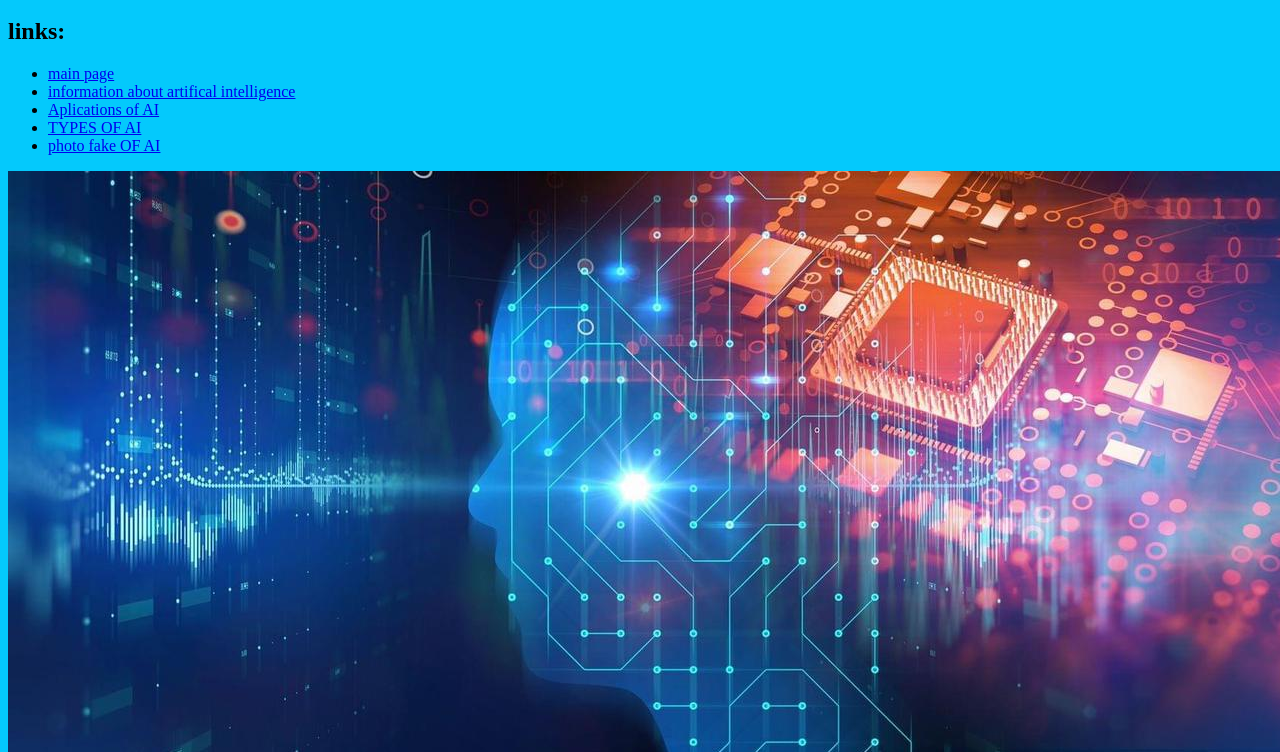
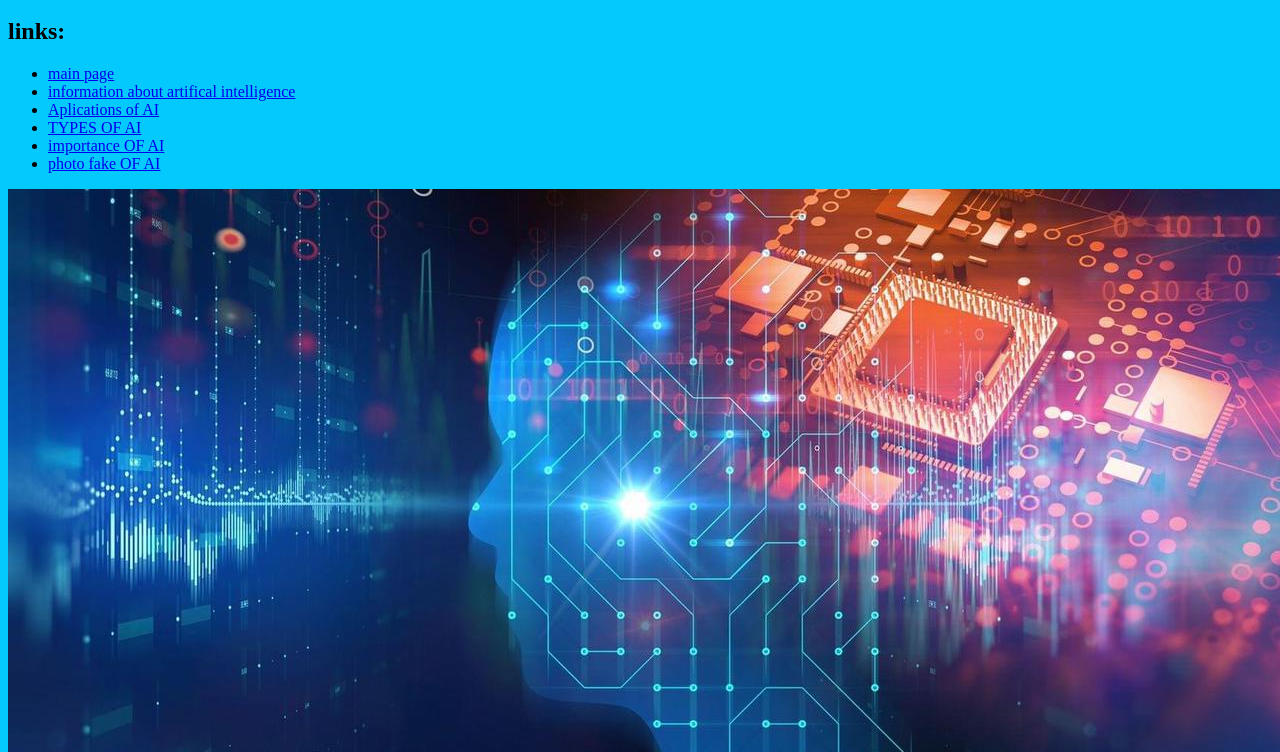
Before and after one commit to ahmedashour2/ece001, a plain HTML site: page AplicationsofAI.html in a window 1280 px wide. Shown: the part 48-800 px from the top of the page. Drawn offline with Linux system fonts and the light colour scheme.

Commit message:
Update AplicationsofAI.html

```diff
--- a/AplicationsofAI.html
+++ b/AplicationsofAI.html
@@ -8,6 +8,7 @@
   <li><a href="informationaboutartificalintelligence.html">information about artifical intelligence</a></li>
   <li><a href="AplicationsofAI.html">Aplications of AI</a></li>
   <li><a href="typesofAI.html">TYPES OF AI</a></li>
+  <li><a href="importanceofAI.html">importance OF AI</a></li>
      <li><a href="pohtofake.html">photo fake OF AI</a></li>
 </ul>
 <title>Center an Image using text align center</title>
```
